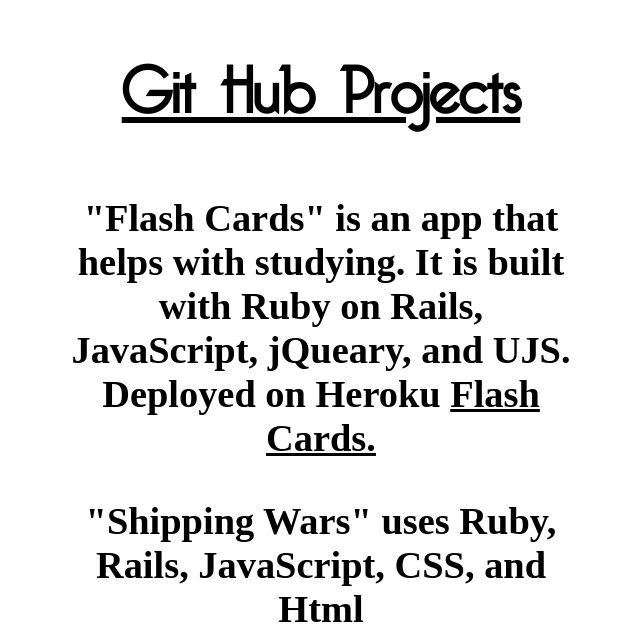
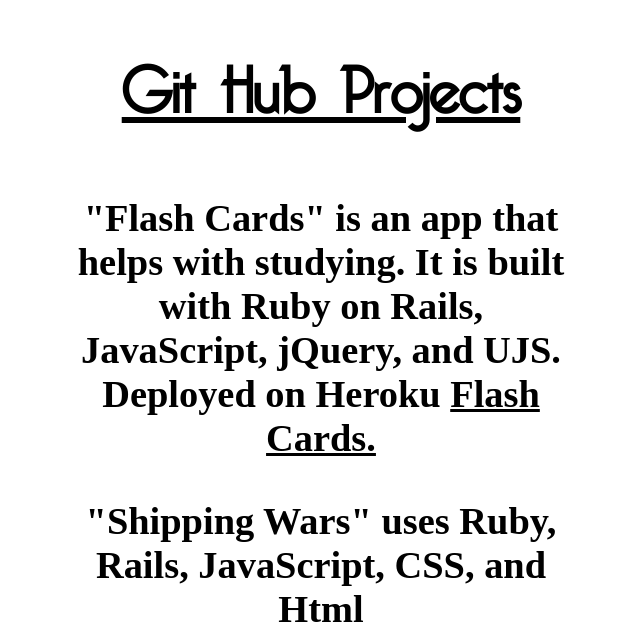
Before and after one commit to SethLieberman/Portfolio, a plain HTML site: page index.html in a window 1280 px wide. Shown: the part 2119-2743 px from the top of the page, without its empty margins (35-675 px from the left). Drawn offline with Linux system fonts and the light colour scheme; grey boxes are pictures that could not be loaded; a web font is replaced by a local one.

Commit message:
spelling error

```diff
--- a/index.html
+++ b/index.html
@@ -80,7 +80,7 @@
 			<span id="github">
 			<div class="github">
 				<h1 class="gh"><a href ="https://github.com/SethLieberman" target="_blank">Git Hub Projects</a></h1>
-				<p class="prj-explain">"Flash Cards" is an app that helps with studying.  It is built with Ruby on Rails, JavaScript, jQueary, and UJS. Deployed on Heroku <a href="https://infinite-headland-49827.herokuapp.com/" target="blank">Flash Cards.</a></p>
+				<p class="prj-explain">"Flash Cards" is an app that helps with studying.  It is built with Ruby on Rails, JavaScript, jQuery, and UJS. Deployed on Heroku <a href="https://infinite-headland-49827.herokuapp.com/" target="blank">Flash Cards.</a></p>
 				<p class="prj-explain">"Shipping Wars" uses Ruby, Rails, JavaScript, CSS, and Html</p><a href="https://github.com/gregoryjpark/shipping-rails" target="blank"><img src="project1.png" class="prj1"></a>
 				<p class="prj-explain">"Philadelphia's Blog" uses Ruby, Rails, JavaScript, CSS, and Html</p><a href="https://github.com/gregoryjpark/blogr" target="blank"><img src="project2.png" class="prj2"></a>
 
```
